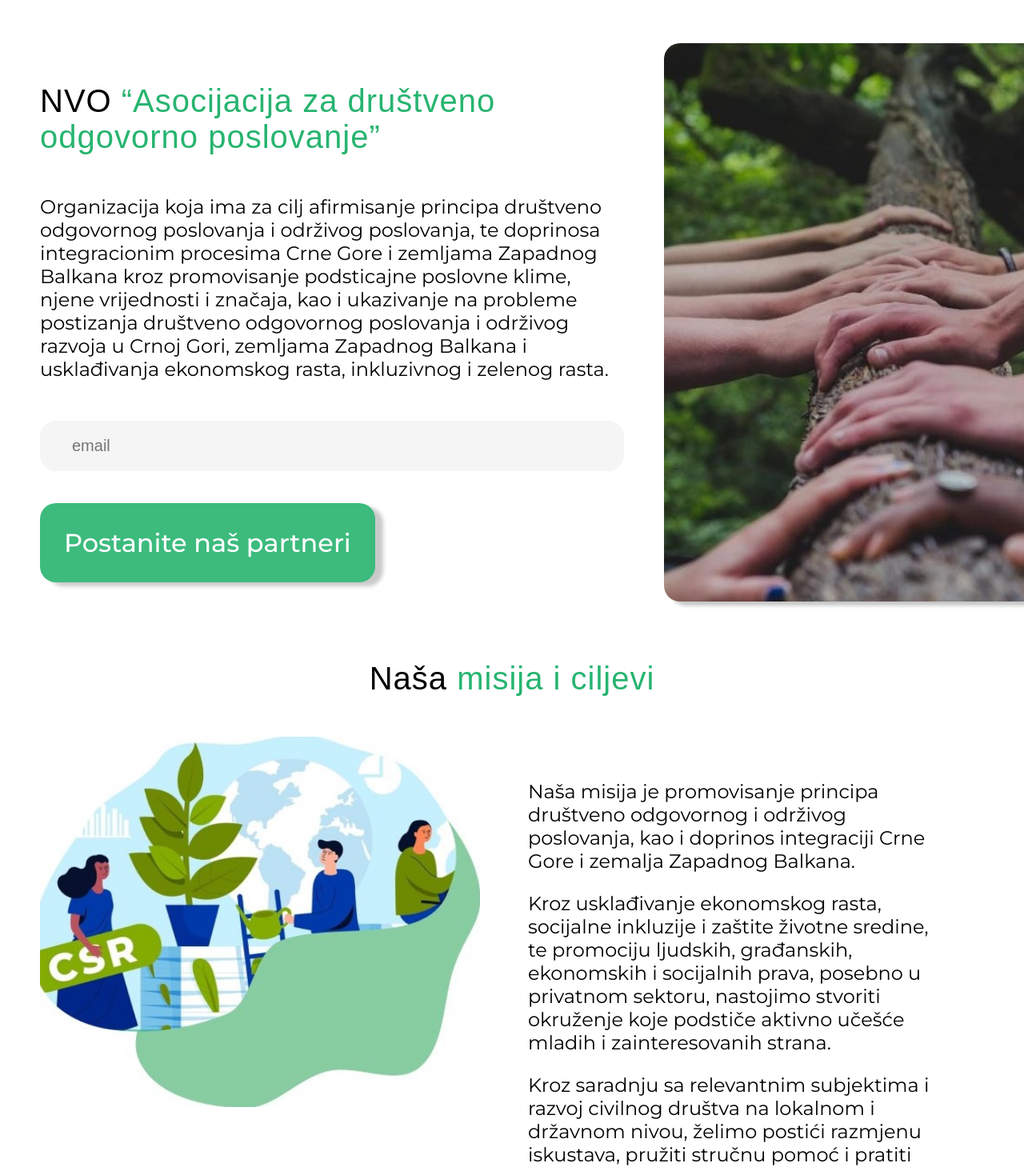
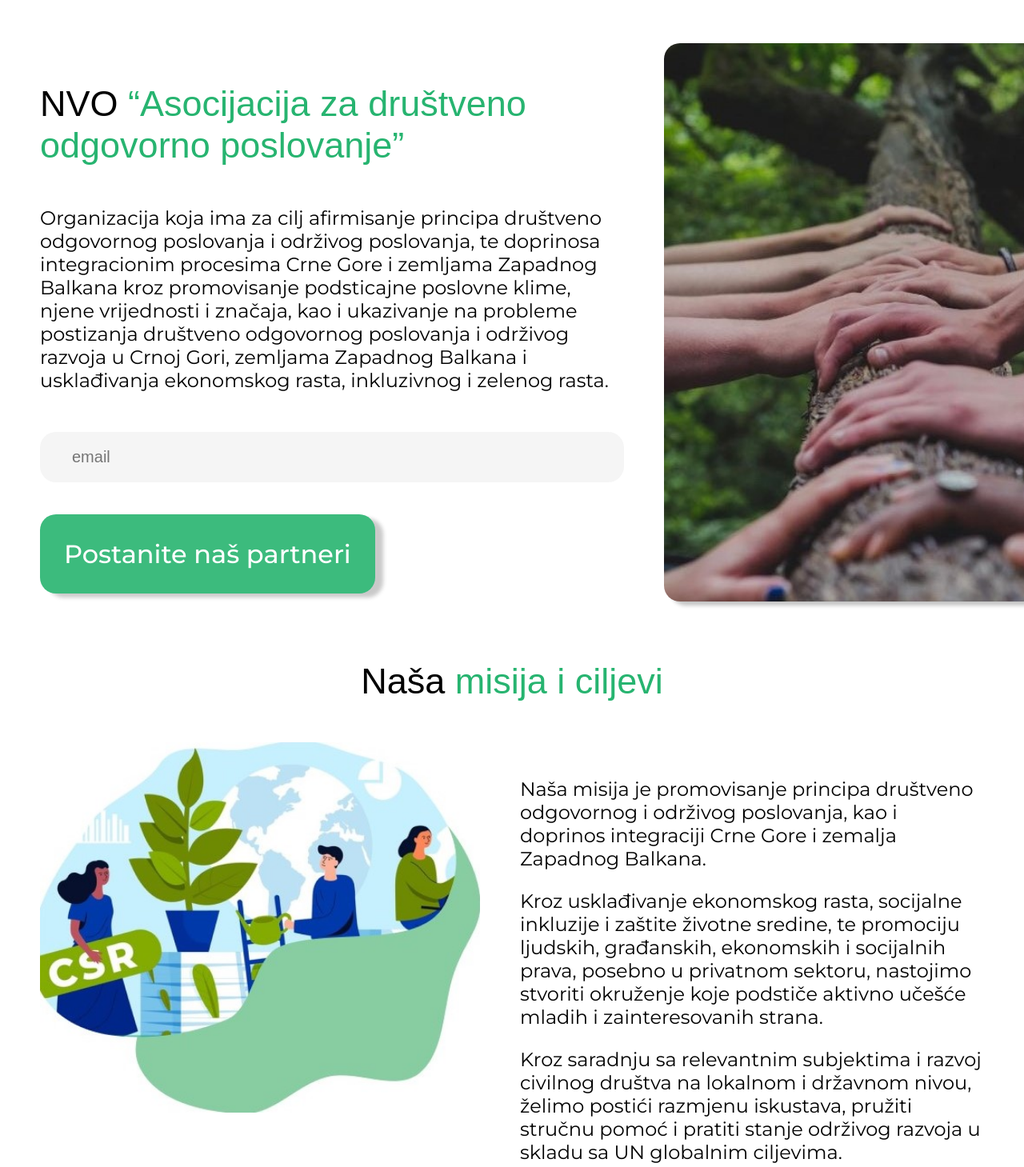
Before and after one commit to mmarakesh/a4csr, a React (Create React App) app: page / in a window 1280 px wide. Shown: the part 144-1603 px from the top of the page at 80% size. Built offline with nearby package versions, Linux system fonts and the light colour scheme; a web font is replaced by a local one.

Commit message:
fixed bug

```diff
--- a/src/Components/Dropdown/Dropdown.css
+++ b/src/Components/Dropdown/Dropdown.css
@@ -5,7 +5,6 @@
   }
   li{
     list-style: none;
-    padding: 10px;
   }
   .dropdown-menu ul li:hover{
     color: black;
--- a/src/Components/Misija/Misija.css
+++ b/src/Components/Misija/Misija.css
@@ -2,8 +2,7 @@
     font-family: "Gruppo", sans-serif;
     font-weight: 400;
     font-style: normal;
-    font-size: 40px;
-    letter-spacing: 1px;
+    font-size: 45px;
     margin: 70px 0px 30px;
     text-align: center;
 }
@@ -14,7 +13,7 @@
 .misija-text-box {
     font-family: "Montserrat", sans-serif;
     font-size: 24px;
-    margin: 30px 60px;
+    margin: 20px 0px 0px 50px;
 }
 .misija-text {
     display: flex;
--- a/src/Components/Onama/Onama.css
+++ b/src/Components/Onama/Onama.css
@@ -19,8 +19,7 @@ margin: 0px 50px;
     font-family: "Gruppo", sans-serif;
     font-weight: 400;
     font-style: normal;
-    font-size: 40px;
-    letter-spacing: 1px;
+    font-size: 45px;
     margin: 50px 0px;
 }
 .green-header {
```
